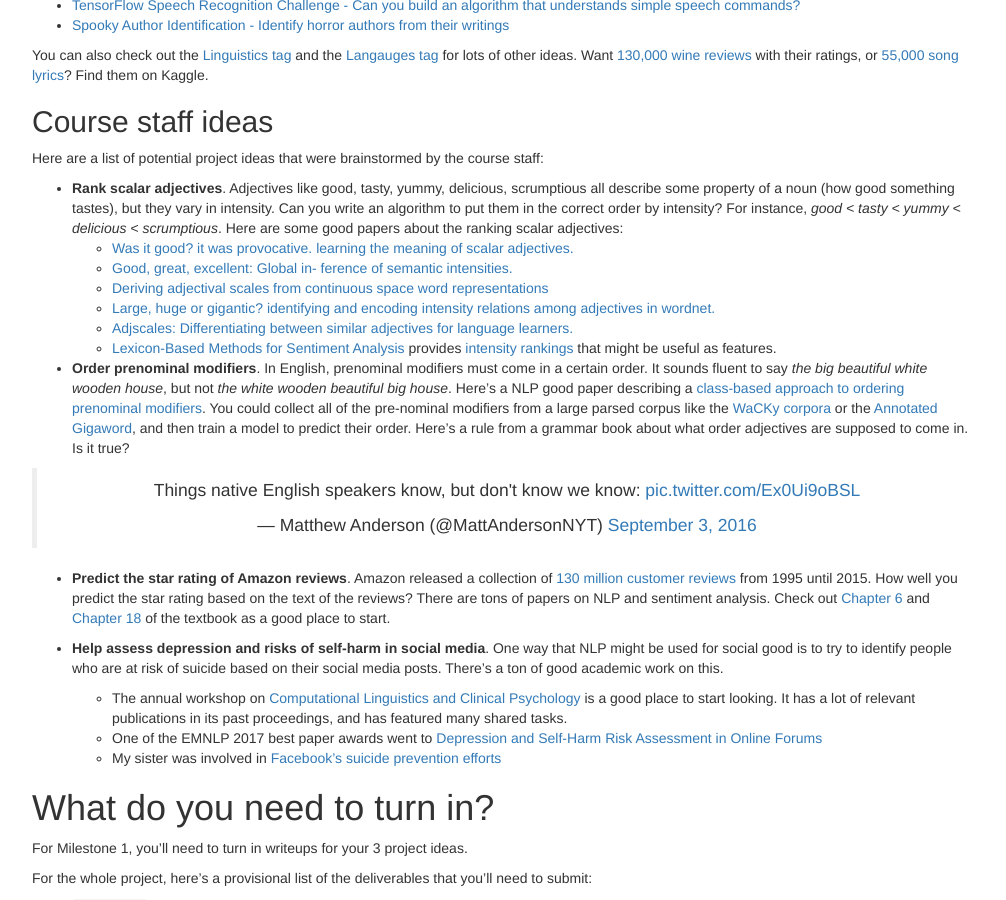
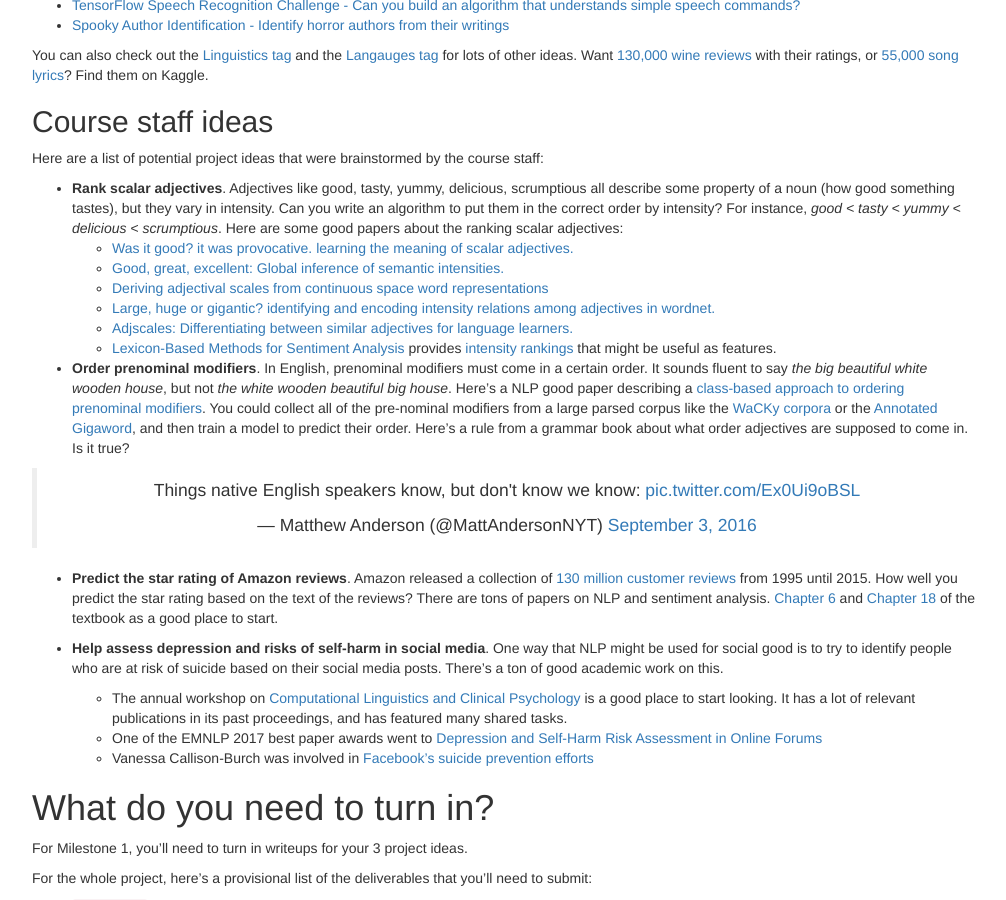
Before and after one commit to computational-linguistics-class/computational-linguistics-class.github.io, a Jekyll site: the page built from term-project.md, in a window 1280 px wide and 900 px high, scrolled down 3739 px. Shown: the whole window, without its empty margins (233-1239 px from the left). Built offline with Jekyll 4.4.1, drawn with Linux system fonts in a browser that asks for light colours; nearby versions of some CDN libraries; a script that is not in the unit is left out; comment, search, counter and statistics services are not loaded.

Commit message:
Minor edits

```diff
--- a/term-project.md
+++ b/term-project.md
@@ -254,7 +254,7 @@ You can also check out the [Linguistics tag](https://www.kaggle.com/tags/linguis
 Here are a list of potential project ideas that were brainstormed by the course staff:
 * __Rank scalar adjectives__. Adjectives like good, tasty, yummy, delicious, scrumptious all describe some property of a noun (how good something tastes), but they vary in intensity.  Can you write an algorithm to put them in the correct order by intensity?  For instance, *good < tasty < yummy < delicious < scrumptious*.  Here are some good papers about the ranking scalar adjectives:
   * [Was it good? it was provocative. learning the meaning of scalar adjectives.](https://aclanthology.info/pdf/P/P10/P10-1018.pdf)
-  * [Good, great, excellent: Global in- ference of semantic intensities.](https://www.cs.unc.edu/~mbansal/papers/tacl_acl13_semanticIntensity.pdf)
+  * [Good, great, excellent: Global inference of semantic intensities.](https://www.cs.unc.edu/~mbansal/papers/tacl_acl13_semanticIntensity.pdf)
   * [Deriving adjectival scales from continuous space word representations](http://aclweb.org/anthology//D/D13/D13-1169.pdf)
   * [Large, huge or gigantic? identifying and encoding intensity relations among adjectives in wordnet.](https://link.springer.com/content/pdf/10.1007%2Fs10579-012-9212-1.pdf)
   * [Adjscales: Differentiating between similar adjectives for language learners.](http://zzz.cl.cs.titech.ac.jp/_media/publication/639.pdf)
@@ -264,12 +264,12 @@ Here are a list of potential project ideas that were brainstormed by the course
 You could collect all of the pre-nominal modifiers from a large parsed corpus like the [WaCKy corpora](http://wacky.sslmit.unibo.it/doku.php?id=corpora) or the [Annotated Gigaword](https://catalog.ldc.upenn.edu/ldc2012t21), and then train a model to predict their order.   Here's a rule from a grammar book about what order adjectives are supposed to come in.  Is it true?
  <blockquote align="center" class="twitter-tweet" data-lang="en"><p lang="en" dir="ltr">Things native English speakers know, but don&#39;t know we know: <a href="https://t.co/Ex0Ui9oBSL">pic.twitter.com/Ex0Ui9oBSL</a></p>&mdash; Matthew Anderson (@MattAndersonNYT) <a href="https://twitter.com/MattAndersonNYT/status/772002757222002688?ref_src=twsrc%5Etfw">September 3, 2016</a></blockquote> <script async src="https://platform.twitter.com/widgets.js" charset="utf-8"></script>
 
- * __Predict the star rating of Amazon reviews__.  Amazon released a collection of  [130 million customer reviews](https://s3.amazonaws.com/amazon-reviews-pds/readme.html) from 1995 until 2015.  How well you predict the star rating based on the text of the reviews? There are tons of papers on NLP and sentiment analysis.  Check out [Chapter 6](https://s3.amazonaws.com/amazon-reviews-pds/readme.html) and [Chapter 18](https://web.stanford.edu/~jurafsky/slp3/18.pdf) of the textbook as a good place to start.
+ * __Predict the star rating of Amazon reviews__.  Amazon released a collection of  [130 million customer reviews](https://s3.amazonaws.com/amazon-reviews-pds/readme.html) from 1995 until 2015.  How well you predict the star rating based on the text of the reviews? There are tons of papers on NLP and sentiment analysis.  [Chapter 6](https://s3.amazonaws.com/amazon-reviews-pds/readme.html) and [Chapter 18](https://web.stanford.edu/~jurafsky/slp3/18.pdf) of the textbook as a good place to start.
 
  * __Help assess depression and risks of self-harm in social media__.  One way that NLP might be used for social good is to try to identify people who are at risk of suicide based on their social media posts. There's a ton of good academic work on this.
    * The annual workshop on [Computational Linguistics and Clinical Psychology](http://clpsych.org) is a good place to start looking.  It has a lot of relevant publications in its past proceedings, and has featured many shared tasks.
    * One of the EMNLP 2017 best paper awards went to [Depression and Self-Harm Risk Assessment in Online Forums](http://aclweb.org/anthology/D17-1322)
-   * My sister was involved in [Facebook's suicide prevention efforts](https://www.nytimes.com/2016/06/15/technology/facebook-offers-tools-for-those-who-fear-a-friend-may-be-suicidal.html)
+   * Vanessa Callison-Burch was involved in [Facebook's suicide prevention efforts](https://www.nytimes.com/2016/06/15/technology/facebook-offers-tools-for-those-who-fear-a-friend-may-be-suicidal.html)
 
 
 # What do you need to turn in?
```
